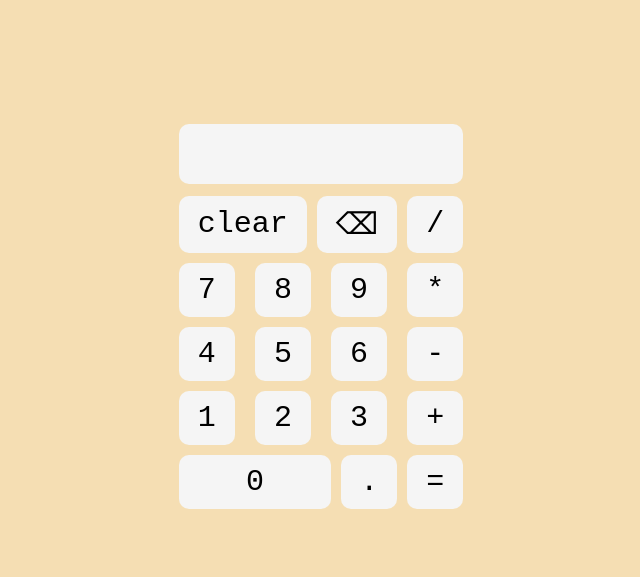
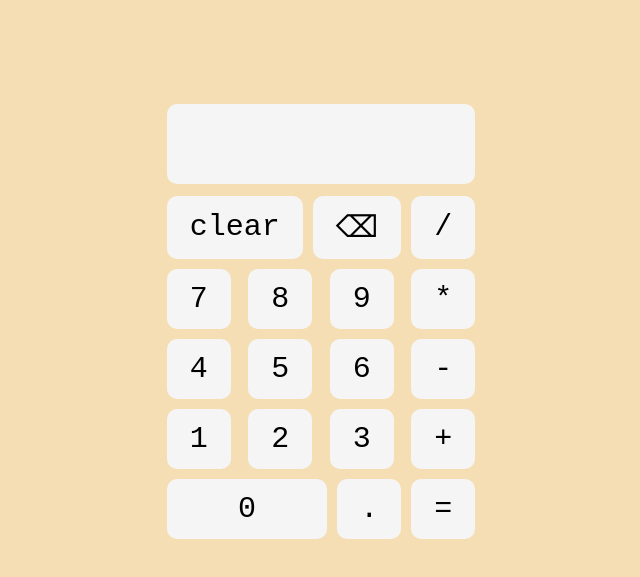
Before and after one commit to faisalsherif7/odin-calculator, a plain HTML site: page index.html in a window 1280 px wide. Shown: the part 75-652 px from the top of the page, without its empty margins (319-959 px from the left). Drawn offline with Linux system fonts and the light colour scheme.

Commit message:
Make calculator bigger

```diff
--- a/script.js
+++ b/script.js
@@ -70,7 +70,7 @@ const equals = document.querySelector('.equals')
 equals.addEventListener('click', () => {
     if (evalArray.length > 1) {
         evalArray.push(display.textContent);
-        let result = operate(evalArray[0], evalArray[2], evalArray[1])
+        let result = operate(evalArray[0], evalArray[2], evalArray[1]);
         display.textContent = result.toPrecision(5);
         evalArray = [];
         evalArray.push(result);
--- a/style.css
+++ b/style.css
@@ -7,30 +7,28 @@ body {
     margin: auto;
     display: flex;
     flex-direction: column;
-    /* border: 5px solid black; */
     padding: 10px;
     gap: 2px;
 }
 
 .display {
-    /* border: 2px solid white; */
     border-radius: 10px;
-    min-height: 60px;
-    min-width: 250px;
+    min-height: 80px;
+    min-width: 270px;
     font-size: 50px;
     font-family: monospace;
-    margin-top: 90px;
+    margin-top: 70px;
     background-color: whitesmoke;
     margin-bottom: 5px;
     margin-left: 5px;
     margin-right: 5px;
-    overflow: auto;
     padding: 0px 10px;
-    text-align: right;
+    display: flex;
+    justify-content: right;
+    align-items: center;
 }
 
 .calculator {
-    /* border: 2px solid white; */
     border-radius: 10px;
     display: flex;
     flex-direction: column;
@@ -45,7 +43,7 @@ body {
 }
 
 button {
-    padding: 10px 19px;
+    padding: 13px 23px;
     font-family: monospace;
     font-size: 30px;
     border-radius: 10px;
```
